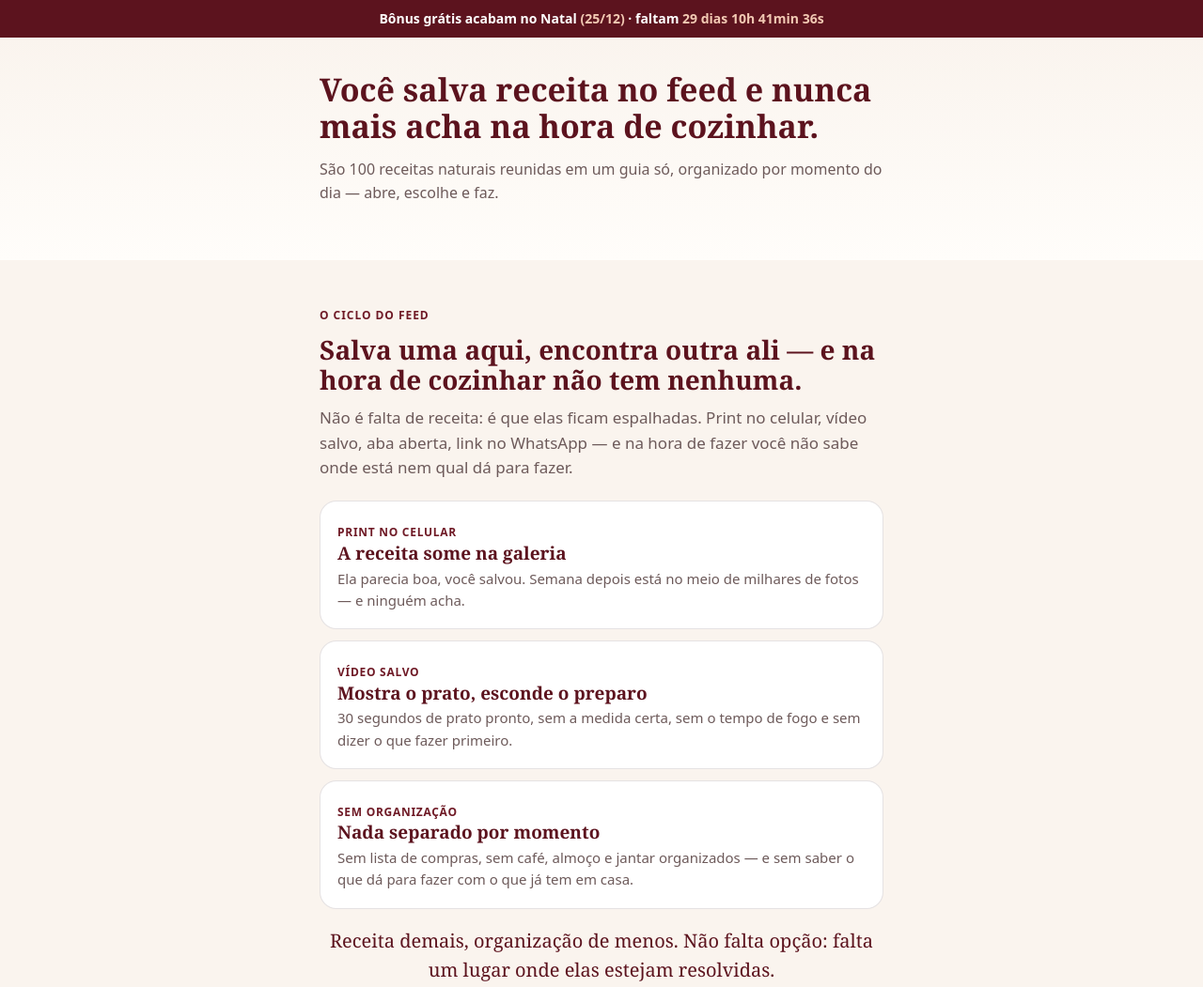
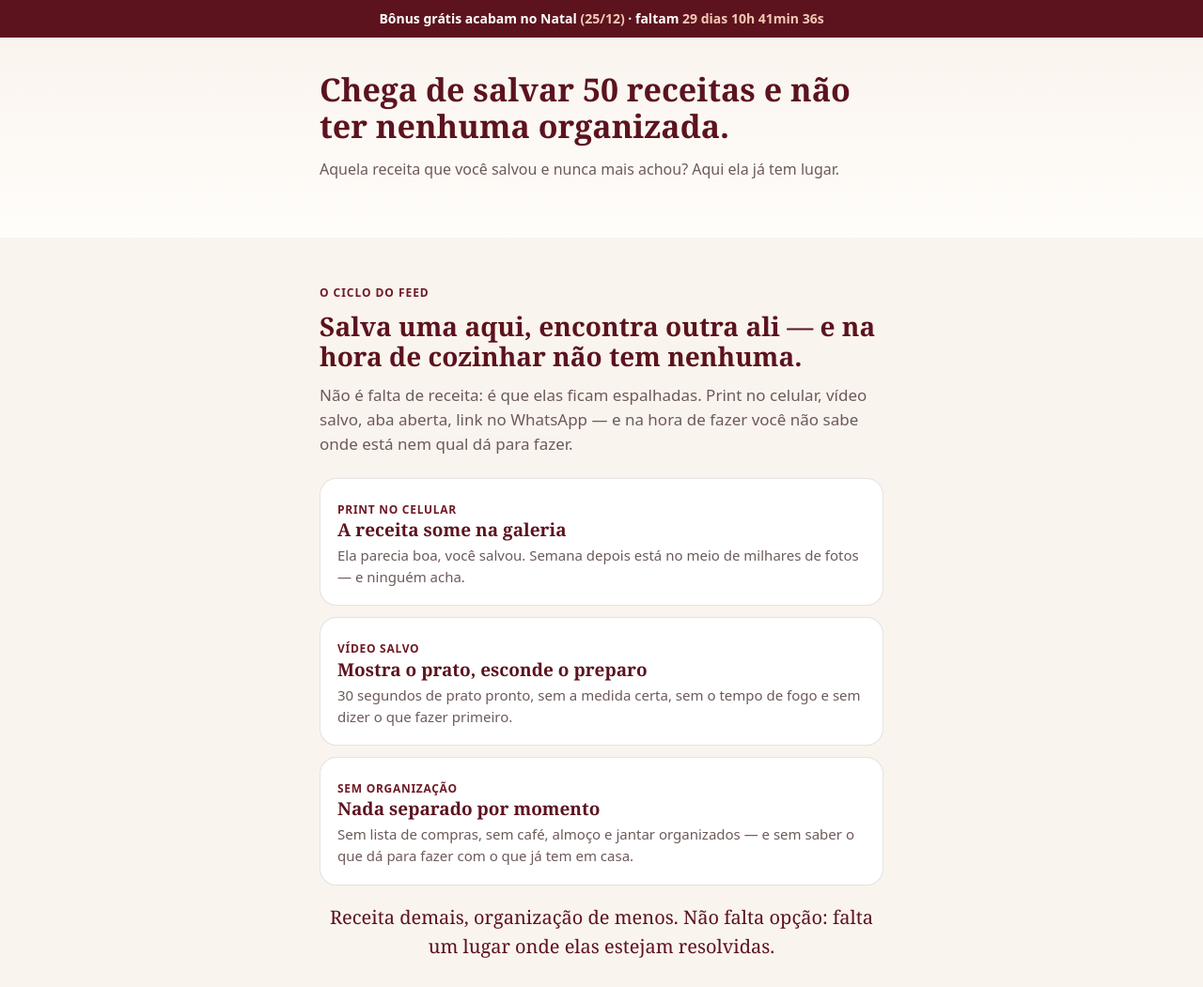
Before and after one commit to thiagopantoja0911-netizen/receitas-naturais-salevo-landing, a plain HTML site: page index.html in a window 1280 px wide. Shown: the top 1051 px of the page at 94% size. Drawn offline with Linux system fonts and the light colour scheme.

Commit message:
copy: restaura headline e subheadline anteriores, mantendo o resto no angulo do criativo

```diff
--- a/index.html
+++ b/index.html
@@ -117,8 +117,8 @@ src="https://www.facebook.com/tr?id=1146808914974868&ev=PageView&noscript=1"
 <div class="bar" id="bar">Bônus grátis acabam no Natal <b>(25/12)</b> · faltam <b id="cd">--</b></div>
 
 <header class="hero"><div class="wrap">
-  <h1>Você salva receita no feed e nunca mais acha na hora de cozinhar.</h1>
-  <p class="sub">São 100 receitas naturais reunidas em um guia só, organizado por momento do dia — abre, escolhe e faz.</p>
+  <h1>Chega de salvar 50 receitas e não ter nenhuma organizada.</h1>
+  <p class="sub">Aquela receita que você salvou e nunca mais achou? Aqui ela já tem lugar.</p>
 </div></header>
 
 <section class="alt"><div class="wrap">
```
